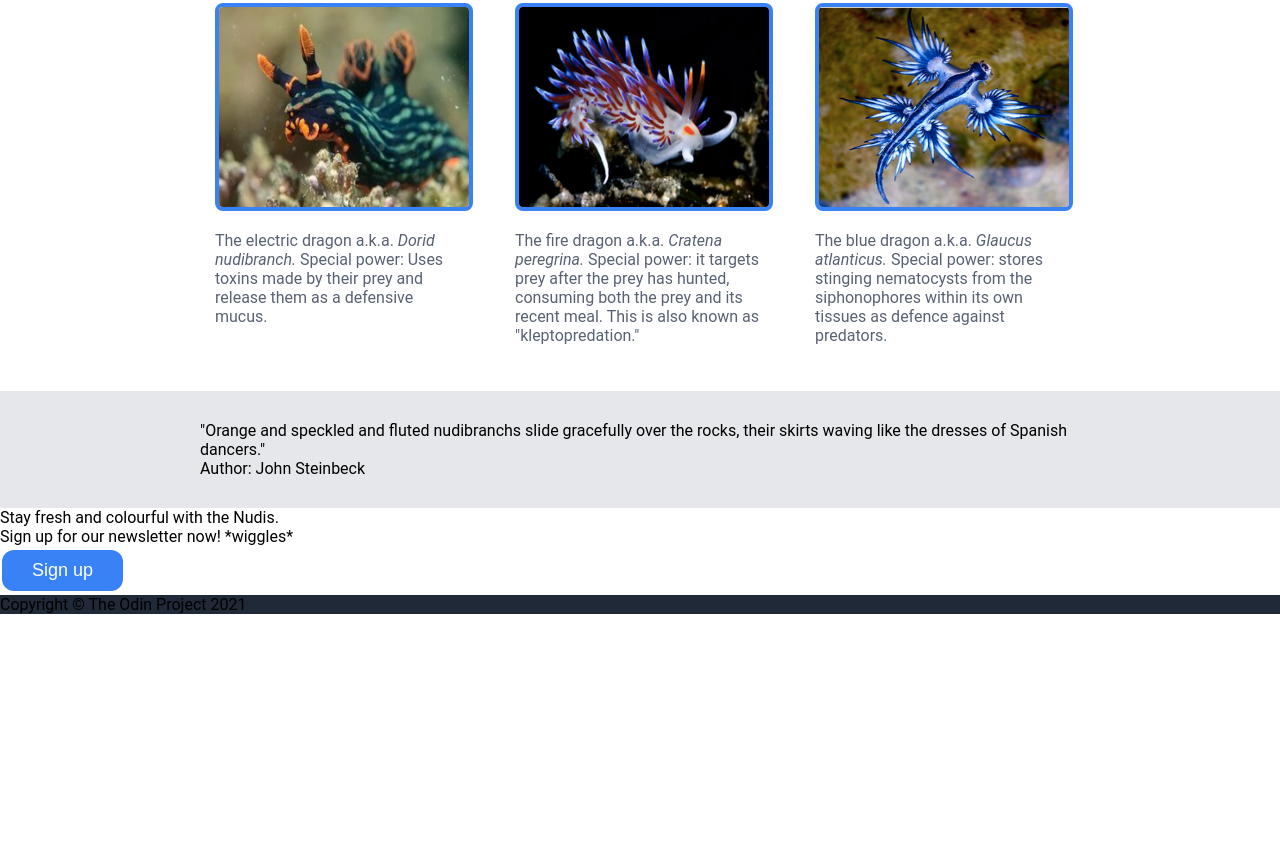
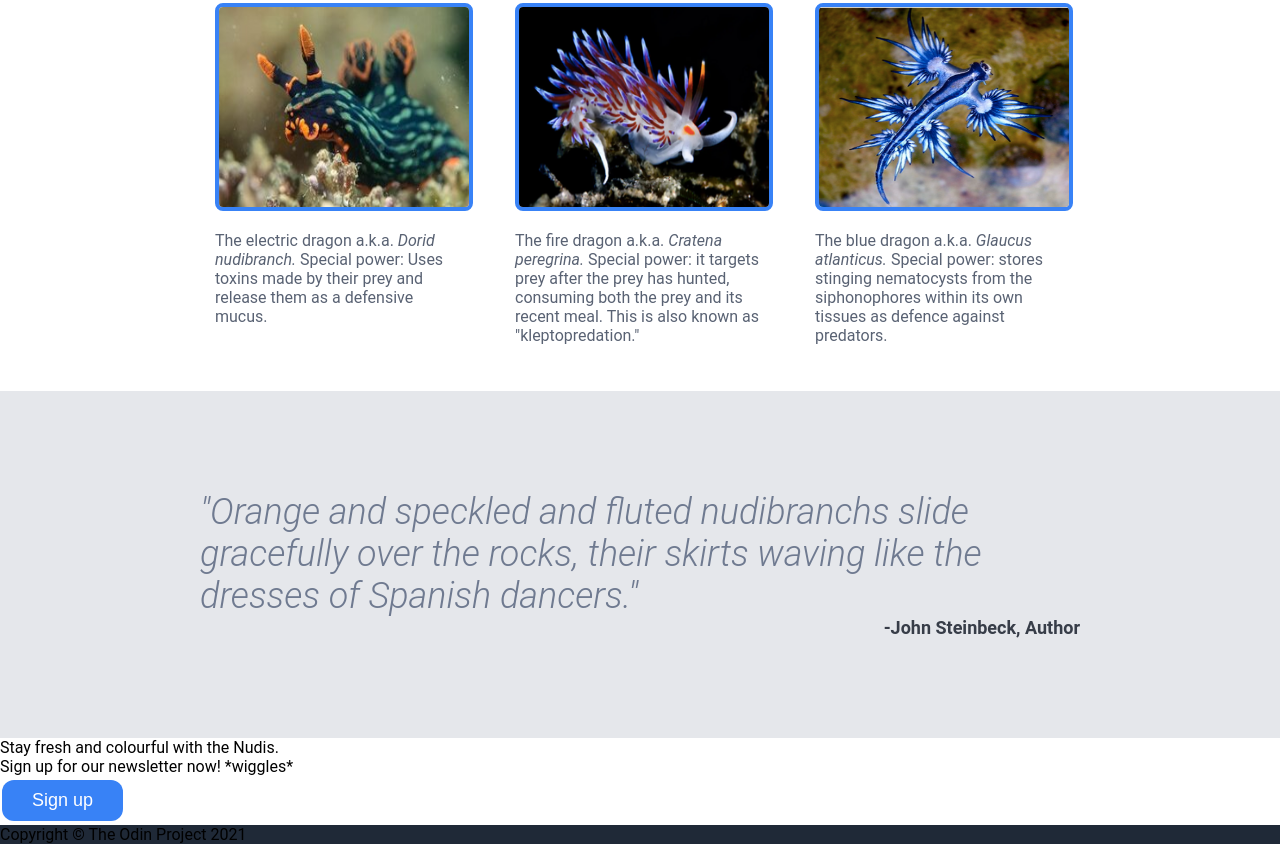
Before and after one commit to beiyingseah/odin-landing-page, a plain HTML site: page index.html in a window 1280 px wide. Shown: the part 586-1430 px from the top of the page. Before the commit the page ends 1200 px from the top, so only its background shows below. Drawn offline with Linux system fonts and the light colour scheme.

Commit message:
Completed Quote section of style.css

```diff
--- a/index.html
+++ b/index.html
@@ -53,12 +53,12 @@
 
   <div class="quote">
     <div class="text">"Orange and speckled and fluted nudibranchs slide gracefully over the rocks, their skirts waving like the dresses of Spanish dancers."</div>
-    <div class="secondary text">Author: John Steinbeck</div>
+    <div class="secondary-text">-John Steinbeck, Author</div>
   </div>
 
   <div class="cta">
     <div class="text">Stay fresh and colourful with the Nudis.</div>
-    <div class="secondary text">Sign up for our newsletter now! *wiggles*</div>
+    <div class="secondary-text">Sign up for our newsletter now! *wiggles*</div>
     <button type="button">Sign up</button>
   </div>
 
--- a/style.css
+++ b/style.css
@@ -77,7 +77,21 @@ body {
 
 .quote {
   background-color: #E5E7EB;
-  padding: 30px 200px;
+  padding: 100px 200px;
+  font-size: 36px;
+  font-style: italic;
+  font-weight: 300;
+  color: 	hsl(220, 13%, 50%);
+  display: flex;
+  flex-direction: column;
+}
+
+.quote .secondary-text {
+  align-self: flex-end;
+  font-size: 18px;
+  font-weight: 600;
+  font-style: normal;
+  color: 	hsl(220, 13%, 25%);
 }
 
 .cta {
```
